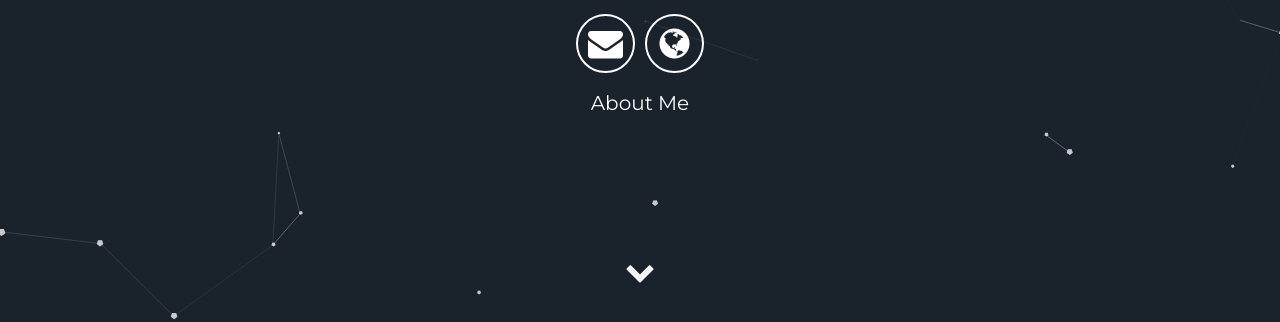
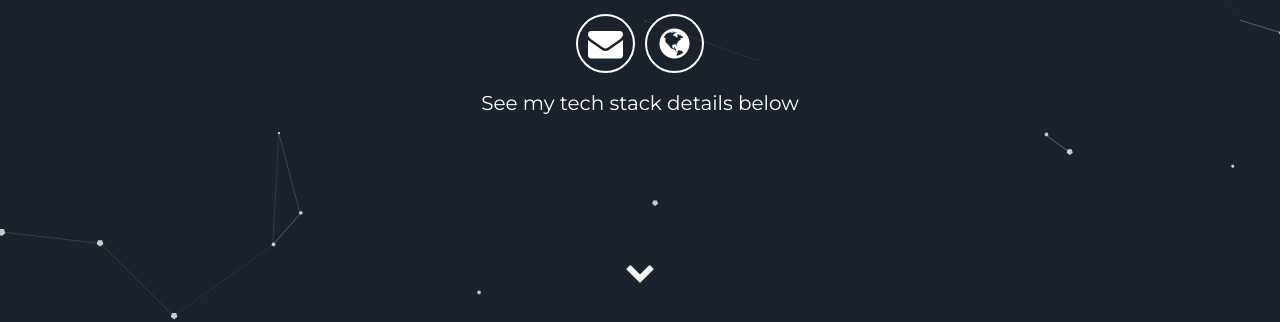
Before and after one commit to victorjohnsonk/victorjohnson.github.io, a Jekyll site: the page built from index.html, in a window 1280 px wide. Shown: the part 560-882 px from the top of the page. Built offline with Jekyll 4.4.1, drawn with Linux system fonts in a browser that asks for light colours.

Commit message:
Update header.html

```diff
--- a/_includes/header.html
+++ b/_includes/header.html
@@ -6,10 +6,10 @@
       </h1>
       <div class="header-icons">
         <a aria-label="Email" href="mailto:hello@victorjohnson.online"><i class="icon fa fa-envelope"></i></a>
-        <a aria-label="Website" target="_blank" href="httpe://www.victorjohnson.online"><i class="icon fa fa-globe" aria-hidden="true"></i></a>
+        <a aria-label="Website" target="_blank" href="https://www.victorjohnson.online"><i class="icon fa fa-globe" aria-hidden="true"></i></a>
       </div>
       <div class="header-links">
-        <a class="link" href="#about" data-scroll>About Me</a>
+        <a class="link" href="#about" data-scroll>See my tech stack details below</a>
 <!--         <a class="link" href="#projects" data-scroll>Projects</a> -->
       </div>
   </div>
```
